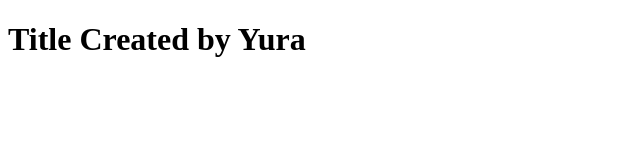
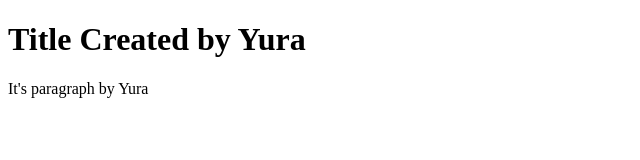
Before and after one commit to YuraVasko/TrainingWithGit, a plain HTML site: page index.html in a window 1280 px wide. Shown: the whole page, without its empty margins (0-640 px from the left). Drawn offline with Linux system fonts and the light colour scheme.

Commit message:
Add first paragraph

```diff
--- a/index.html
+++ b/index.html
@@ -10,6 +10,7 @@
 
 </head>
 <body>
-  <h1>Title Created by Yura</h1>
+  <h1> Title Created by Yura </h1>
+  <p> It's paragraph by Yura </p>
 </body>
 </html>
```
